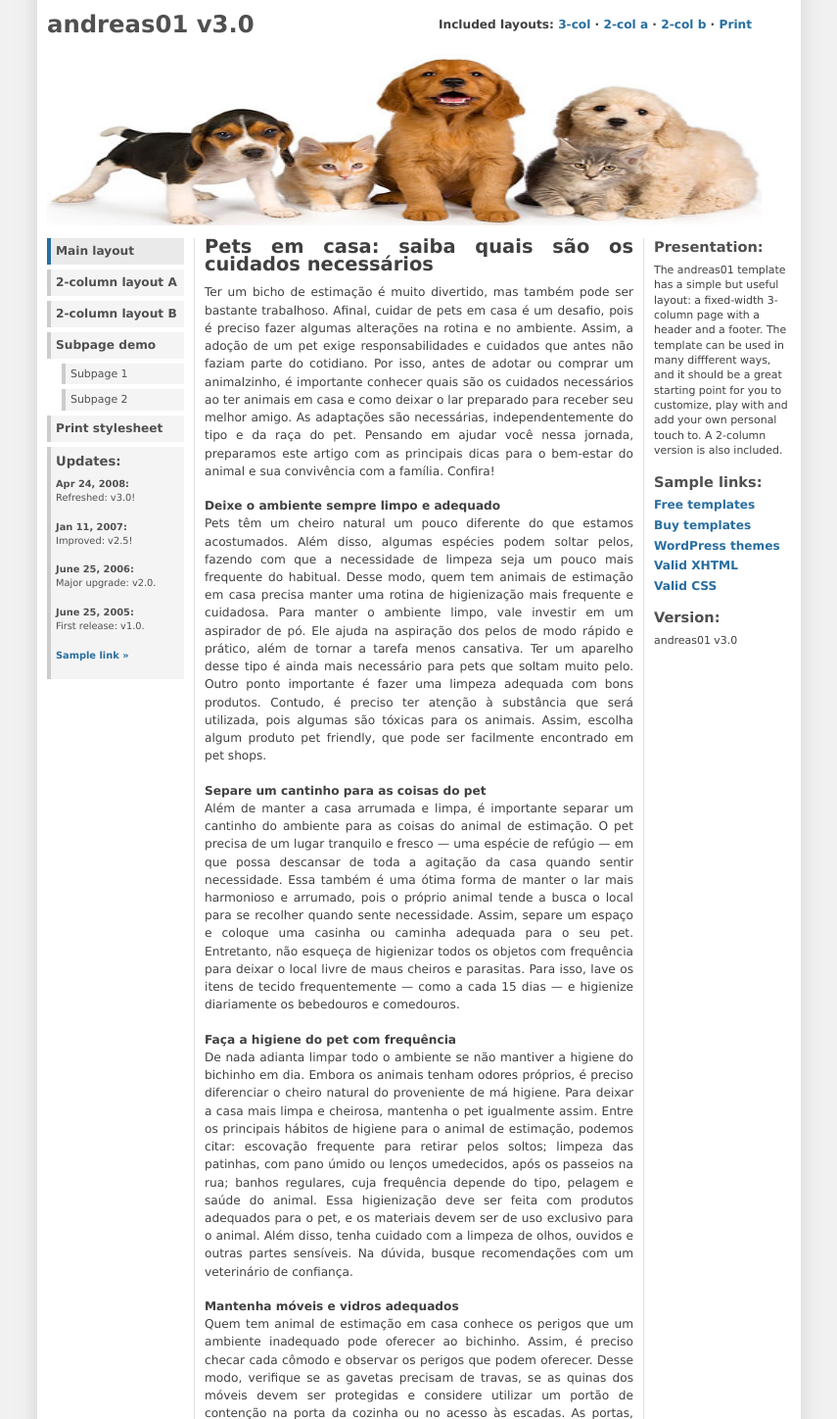
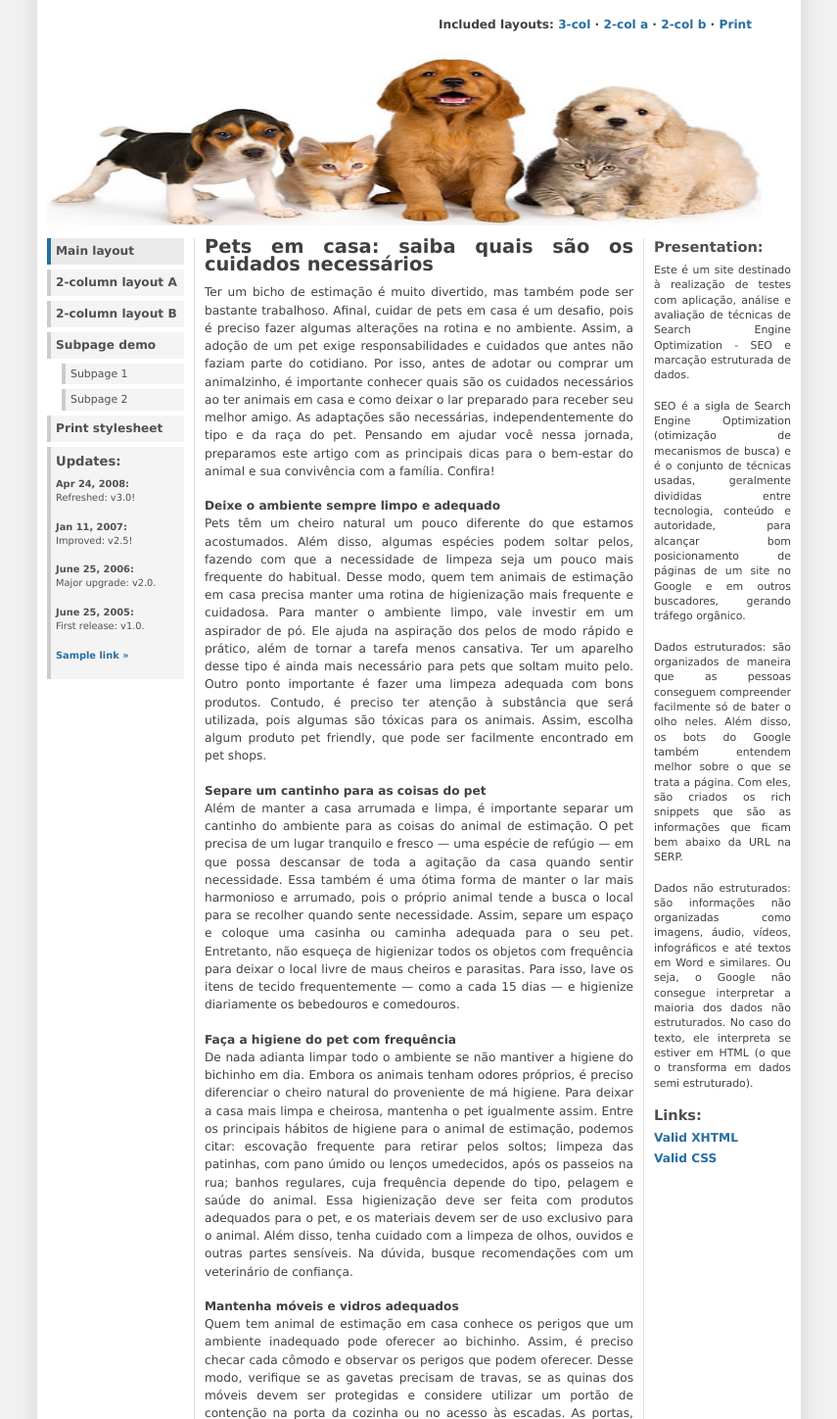
Before and after one commit to LourenceQ/react-next, a PHP site: page / in a window 1280 px wide. Shown: the top 1448 px of the page at 98% size, without its empty margins (212-1067 px from the left). Run offline with PHP 8.4, Linux system fonts and the light colour scheme.

Commit message:
Inserindo e formatando apresentação (coluna direita) no HTML e CSS

```diff
--- a/andreas01.css
+++ b/andreas01.css
@@ -22,7 +22,7 @@ p {margin:0 0 1.4em;}
 
 /*Left and right sidebar */
 #leftside {clear:left; float:left; margin:0 0 5px; padding:0; width:140px;}
-#rightside {float:right; line-height:1.4em; margin:0 0 5px; padding:0; width:140px;}
+#rightside {float:right; line-height:1.4em; margin:0 0 5px; padding:0; width:140px;text-align:justify;}
 #leftside p,#leftside ul, #rightside p,#rightside ul {margin:0 0 16px; padding:0;}
 #leftside p, #rightside p {font-size:0.9em; line-height:1.4em;}
 #leftside li, #rightside li {line-height:1.2em; list-style:none; margin:0 0 6px; padding:0;}
--- a/index.html
+++ b/index.html
@@ -15,7 +15,7 @@
 	<div id="wrap">
 
 		<div id="header">
-			<h1><a href="index.html">andreas01 v3.0</a></h1>
+<!--			<h1><a href="index.html">andreas01 v3.0</a></h1>-->
 			<p>Included layouts: <a href="index.html">3-col</a> &middot; <a href="index2.html">2-col a</a> &middot; <a
 					href="index3.html">2-col b</a> &middot; <a href="print.html">Print</a></p>
 		</div>
@@ -50,22 +50,21 @@
 
 		<div id="rightside">
 			<h2>Presentation:</h2>
-			<p>The andreas01 template has a simple but useful layout: a fixed-width 3-column page with a header and a
-				footer. The template can be used in many diffferent ways, and it should be a great starting point for
-				you to customize, play with and add your own personal touch to. A 2-column version is also included.</p>
-
-			<h2>Sample links:</h2>
+			<p>Este é um site destinado à realização de testes com aplicação, análise e avaliação de técnicas de Search Engine Optimization - SEO e marcação estruturada de dados.</p>
+                        <p>SEO é a sigla de Search Engine Optimization (otimização de mecanismos de busca) e é o conjunto de técnicas usadas, geralmente divididas entre tecnologia, conteúdo e autoridade, para alcançar bom posicionamento de páginas de um site no Google e em outros buscadores, gerando tráfego orgânico.</p>
+                        <p>Dados estruturados: são organizados de maneira que as pessoas conseguem compreender facilmente só de bater o olho neles. Além disso, os bots do Google também entendem melhor sobre o que se trata a página. Com eles, são criados os rich snippets que são as informações que ficam bem abaixo da URL na SERP. </p>
+			<p>Dados não estruturados: são informações não organizadas como imagens, áudio, vídeos, infográficos e até textos em Word e similares. Ou seja, o Google não consegue interpretar a maioria dos dados não estruturados. No caso do texto, ele interpreta se estiver em HTML (o que o transforma em dados semi estruturado).</p>
+                        <h2>Links:</h2>
 			<ul>
-				<li><a href="http://andreasviklund.com/templates/">Free templates</a></li>
+<!--				<li><a href="http://andreasviklund.com/templates/">Free templates</a></li>
 				<li><a href="http://andreasviklund.com/templates/commercial/">Buy templates</a></li>
-				<li><a href="http://andreasviklund.com/wordpress-themes/">WordPress themes</a></li>
+				<li><a href="http://andreasviklund.com/wordpress-themes/">WordPress themes</a></li>-->
 				<li><a href="http://validator.w3.org/check/referer" title="W3.org XHTML validator">Valid XHTML</a></li>
 				<li><a href="http://jigsaw.w3.org/css-validator/check/referer" title="W3.org CSS validator">Valid
 						CSS</a></li>
 			</ul>
 
-			<h2>Version:</h2>
-			<p>andreas01 v3.0</p>
+
 		</div>
 
 		<div id="content">
@@ -109,13 +108,10 @@ Além de amparar os danos ao imóvel, o seguro residencial ampara até os danos
 <!--			<h3>Adding your own header image</h3>
 			<p>The default header image shows a snowy street in the small town of Porjus, northern Sweden. It is easy to
 				add a custom header. Just replace front.jpg with an image of your own! If you use the same file name and
-				image size as the default image, 760x175 pixels, you don't need to edit the header image tag at all.</p>-->
-		</div>
+				image size as the default image, 760x175 pixels, you don't need to edit the header image tag at all.</p>
+-->		</div>
 
-		<div id="footer">
-			<p><span>&copy; 2010 <a href="#">Your Name</a></span><br />
-				Template design by <a href="http://andreasviklund.com/">Andreas Viklund</a></p>
-		</div>
+<!--
 
 	</div>
 </body>
```
